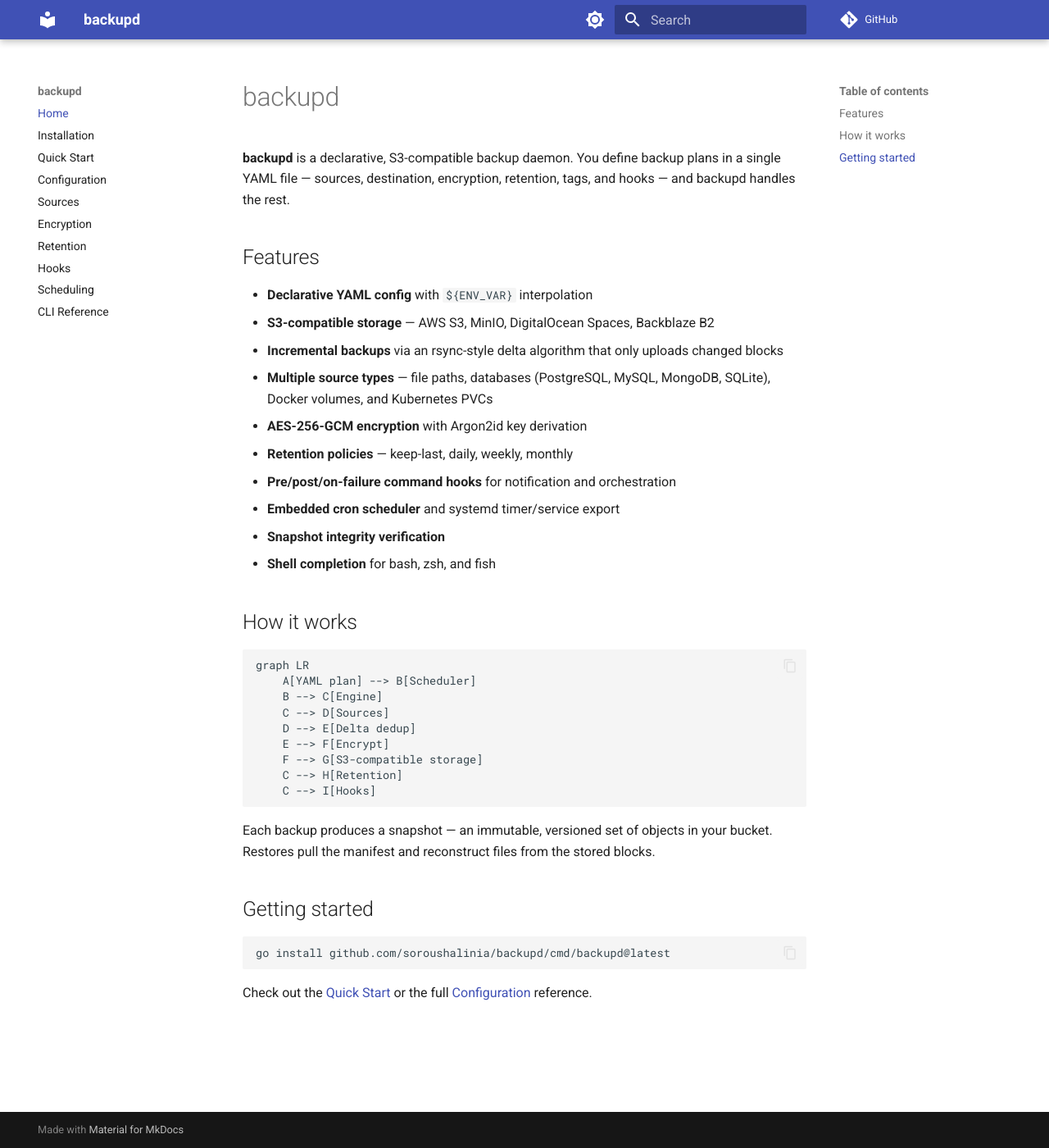
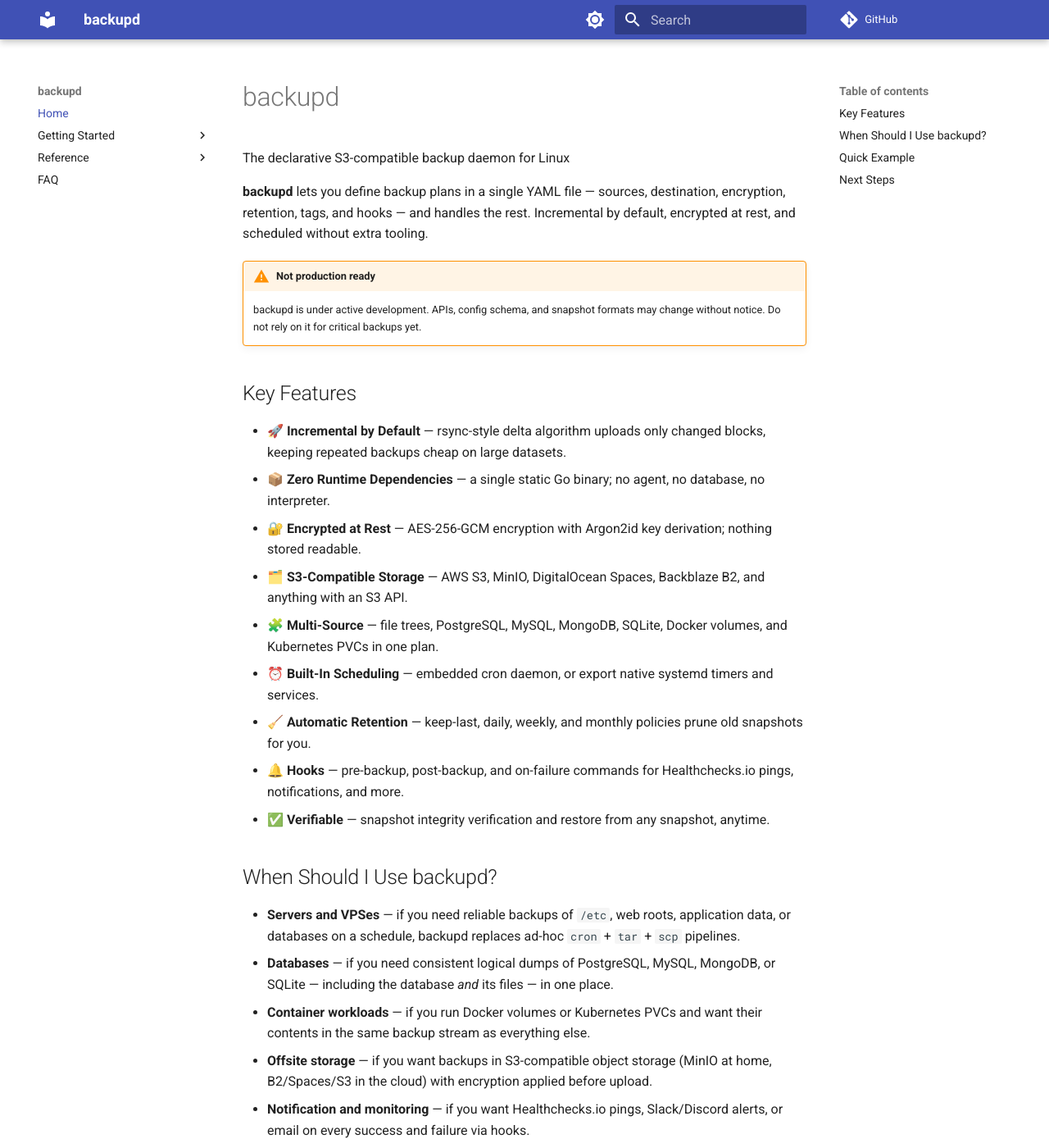
Before and after one commit to soroushalinia/backupd, an MkDocs documentation site: the page built from docs/index.md, in a window 1280 px wide and 1400 px high. Shown: the whole window at 82% size. Built offline with MkDocs 1.6.1 and Material for MkDocs 9.7.7, drawn with Linux system fonts in a browser that asks for light colours; comment, search, counter and statistics services are not loaded; some of the changed text lies outside the part shown.

Commit message:
docs: add landing page, restore/examples/faq pages, mark not production ready

````diff
--- /dev/null
+++ b/docs/faq.md
@@ -0,0 +1,59 @@
+# FAQ
+
+## Is backupd production ready?
+
+No. It is under active development — config schema and snapshot formats may change without
+notice. Use it for testing and feedback, not for critical backups yet.
+
+## Do I need to keep the daemon running?
+
+Only if you want scheduled backups. Options:
+
+- `backupd daemon` — embedded scheduler, keeps running in the foreground
+- `backupd export-systemd` — generate systemd units and let the OS handle scheduling
+- Neither — run `backupd run <plan>` from your own `cron` if you prefer
+
+## How does the delta algorithm work?
+
+Each file is split into fixed-size blocks with SHA-256 hashes. The hash of every block is
+compared against the previous snapshot's manifest: unchanged blocks are skipped, and only new or
+changed blocks are uploaded. See [Sources](sources.md#delta-algorithm).
+
+## What happens if I lose the encryption passphrase?
+
+Your snapshots are unrecoverable. AES-256-GCM keys are derived from the passphrase with Argon2id
+and the passphrase is never stored anywhere. Store it in a password manager.
+
+## Can I restore to a different machine?
+
+Yes. Restore only needs network access to the bucket and the plan's passphrase — `backupd
+restore` downloads the manifest and reconstructs the data locally. The config file is only used
+to locate the destination and read the passphrase.
+
+## Which storage services work?
+
+Anything with an S3-compatible API: AWS S3, MinIO, DigitalOcean Spaces, Backblaze B2, Wasabi,
+Scaleway, and more. See [Configuration](configuration.md#destination).
+
+## Why are database dumps stored separately from files?
+
+Each source is backed up independently — database dumps as `.sql`/`.dump` streams, files as delta
+block objects, Docker/Kubernetes as `.tar`. The snapshot manifest records all of them, so one
+snapshot restores every source of the plan.
+
+## How is this different from restic, borg, or kopia?
+
+Those are general-purpose deduplicating backup tools with their own repository formats. backupd
+is a declarative daemon focused on S3-compatible object storage: YAML plans, database and
+container sources, retention, hooks, and scheduling out of the box, with objects stored as plain
+structured keys that are inspectable in the bucket.
+
+## Does backupd upload to the bucket on every run?
+
+File sources upload only changed blocks (incremental). Database, Docker, and Kubernetes sources
+are dumped fresh each run — that's how consistency is guaranteed for those source types.
+
+## How do I see the last backup status?
+
+`backupd status` prints the last run result per plan; `backupd history <plan>` lists all
+snapshots. Snapshots also carry any `tags` you defined in the plan.
--- a/docs/index.md
+++ b/docs/index.md
@@ -1,44 +1,74 @@
 # backupd
 
-**backupd** is a declarative, S3-compatible backup daemon. You define backup plans in a single
-YAML file — sources, destination, encryption, retention, tags, and hooks — and backupd handles
-the rest.
+The declarative S3-compatible backup daemon for Linux
 
-## Features
+**backupd** lets you define backup plans in a single YAML file — sources, destination, encryption,
+retention, tags, and hooks — and handles the rest. Incremental by default, encrypted at rest, and
+scheduled without extra tooling.
 
-- **Declarative YAML config** with `${ENV_VAR}` interpolation
-- **S3-compatible storage** — AWS S3, MinIO, DigitalOcean Spaces, Backblaze B2
-- **Incremental backups** via an rsync-style delta algorithm that only uploads changed blocks
-- **Multiple source types** — file paths, databases (PostgreSQL, MySQL, MongoDB, SQLite), Docker
-  volumes, and Kubernetes PVCs
-- **AES-256-GCM encryption** with Argon2id key derivation
-- **Retention policies** — keep-last, daily, weekly, monthly
-- **Pre/post/on-failure command hooks** for notification and orchestration
-- **Embedded cron scheduler** and systemd timer/service export
-- **Snapshot integrity verification**
-- **Shell completion** for bash, zsh, and fish
+!!! warning "Not production ready"
+    backupd is under active development. APIs, config schema, and snapshot formats may change
+    without notice. Do not rely on it for critical backups yet.
 
-## How it works
+## Key Features
 
-```mermaid
-graph LR
-    A[YAML plan] --> B[Scheduler]
-    B --> C[Engine]
-    C --> D[Sources]
-    D --> E[Delta dedup]
-    E --> F[Encrypt]
-    F --> G[S3-compatible storage]
-    C --> H[Retention]
-    C --> I[Hooks]
+- 🚀 **Incremental by Default** — rsync-style delta algorithm uploads only changed blocks, keeping repeated backups cheap on large datasets.
+- 📦 **Zero Runtime Dependencies** — a single static Go binary; no agent, no database, no interpreter.
+- 🔐 **Encrypted at Rest** — AES-256-GCM encryption with Argon2id key derivation; nothing stored readable.
+- 🗂️ **S3-Compatible Storage** — AWS S3, MinIO, DigitalOcean Spaces, Backblaze B2, and anything with an S3 API.
+- 🧩 **Multi-Source** — file trees, PostgreSQL, MySQL, MongoDB, SQLite, Docker volumes, and Kubernetes PVCs in one plan.
+- ⏰ **Built-In Scheduling** — embedded cron daemon, or export native systemd timers and services.
+- 🧹 **Automatic Retention** — keep-last, daily, weekly, and monthly policies prune old snapshots for you.
+- 🔔 **Hooks** — pre-backup, post-backup, and on-failure commands for Healthchecks.io pings, notifications, and more.
+- ✅ **Verifiable** — snapshot integrity verification and restore from any snapshot, anytime.
+
+## When Should I Use backupd?
+
+- **Servers and VPSes** — if you need reliable backups of `/etc`, web roots, application data, or databases on a schedule, backupd replaces ad-hoc `cron` + `tar` + `scp` pipelines.
+- **Databases** — if you need consistent logical dumps of PostgreSQL, MySQL, MongoDB, or SQLite — including the database *and* its files — in one place.
+- **Container workloads** — if you run Docker volumes or Kubernetes PVCs and want their contents in the same backup stream as everything else.
+- **Offsite storage** — if you want backups in S3-compatible object storage (MinIO at home, B2/Spaces/S3 in the cloud) with encryption applied before upload.
+- **Notification and monitoring** — if you want Healthchecks.io pings, Slack/Discord alerts, or email on every success and failure via hooks.
+- **Retention discipline** — if you want keep-last + daily + weekly + monthly pruning so backups never silently accumulate unbounded.
+
+## Quick Example
+
+```yaml
+# ~/.backupd.yaml
+plans:
+  - name: server
+    schedule: "0 3 * * *"          # every day at 03:00
+    sources:
+      - type: file
+        path: /etc
+        exclude: ["*.log", ".cache"]
+      - type: database
+        adapter: postgres
+        dsn: "postgres://user:pass@localhost:5432/mydb"
+    destination:
+      type: s3
+      bucket: my-backups
+      endpoint: s3.amazonaws.com
+      region: us-east-1
+      access-key: ${AWS_ACCESS_KEY_ID}
+      secret-key: ${AWS_SECRET_ACCESS_KEY}
+    encryption:
+      passphrase: ${BACKUP_PASSPHRASE}
+    retention:
+      keep-last: 30
+      keep-daily: 7
+      keep-weekly: 4
 ```
 
-Each backup produces a snapshot — an immutable, versioned set of objects in your bucket. Restores
-pull the manifest and reconstruct files from the stored blocks.
-
-## Getting started
-
 ```shell
-go install github.com/soroushalinia/backupd/cmd/backupd@latest
+backupd run server                # first run backs everything up
+backupd history server            # watch snapshots accumulate
+backupd restore server <id> --target /tmp/restore   # restore any snapshot
 ```
 
-Check out the [Quick Start](quickstart.md) or the full [Configuration](configuration.md) reference.
+## Next Steps
+
+- [Installation](installation.md) — get the binary
+- [Quick Start](quickstart.md) — your first backup in five minutes
+- [Configuration](configuration.md) — full config reference
+- [Examples](examples.md) — real-world setups for servers, databases, and containers
--- a/mkdocs.yml
+++ b/mkdocs.yml
@@ -28,20 +28,32 @@ markdown_extensions:
   - admonition
   - toc:
       permalink: true
-  - pymdownx.superfences
+  - pymdownx.superfences:
+      custom_fences:
+        - name: mermaid
+          class: mermaid
+          format: !!python/name:pymdownx.superfences.fence_code_format
   - pymdownx.highlight
   - pymdownx.inlinehilite
   - pymdownx.tabbed
   - pymdownx.details
 
+extra_javascript:
+  - https://unpkg.com/mermaid@11/dist/mermaid.min.js
+
 nav:
   - Home: index.md
-  - Installation: installation.md
-  - Quick Start: quickstart.md
-  - Configuration: configuration.md
-  - Sources: sources.md
-  - Encryption: encryption.md
-  - Retention: retention.md
-  - Hooks: hooks.md
-  - Scheduling: scheduling.md
-  - CLI Reference: cli.md
+  - Getting Started:
+      - Installation: installation.md
+      - Quick Start: quickstart.md
+      - Examples: examples.md
+  - Reference:
+      - Configuration: configuration.md
+      - Sources: sources.md
+      - Restore & Verify: restore.md
+      - Encryption: encryption.md
+      - Retention: retention.md
+      - Hooks: hooks.md
+      - Scheduling: scheduling.md
+      - CLI Reference: cli.md
+  - FAQ: faq.md
````
Also changed, not shown: README.md (+7 -0 lines), docs/cli.md (+14 -2 lines), docs/examples.md (added, +140 -0 lines), docs/restore.md (added, +47 -0 lines), docs/scheduling.md (+7 -0 lines).
